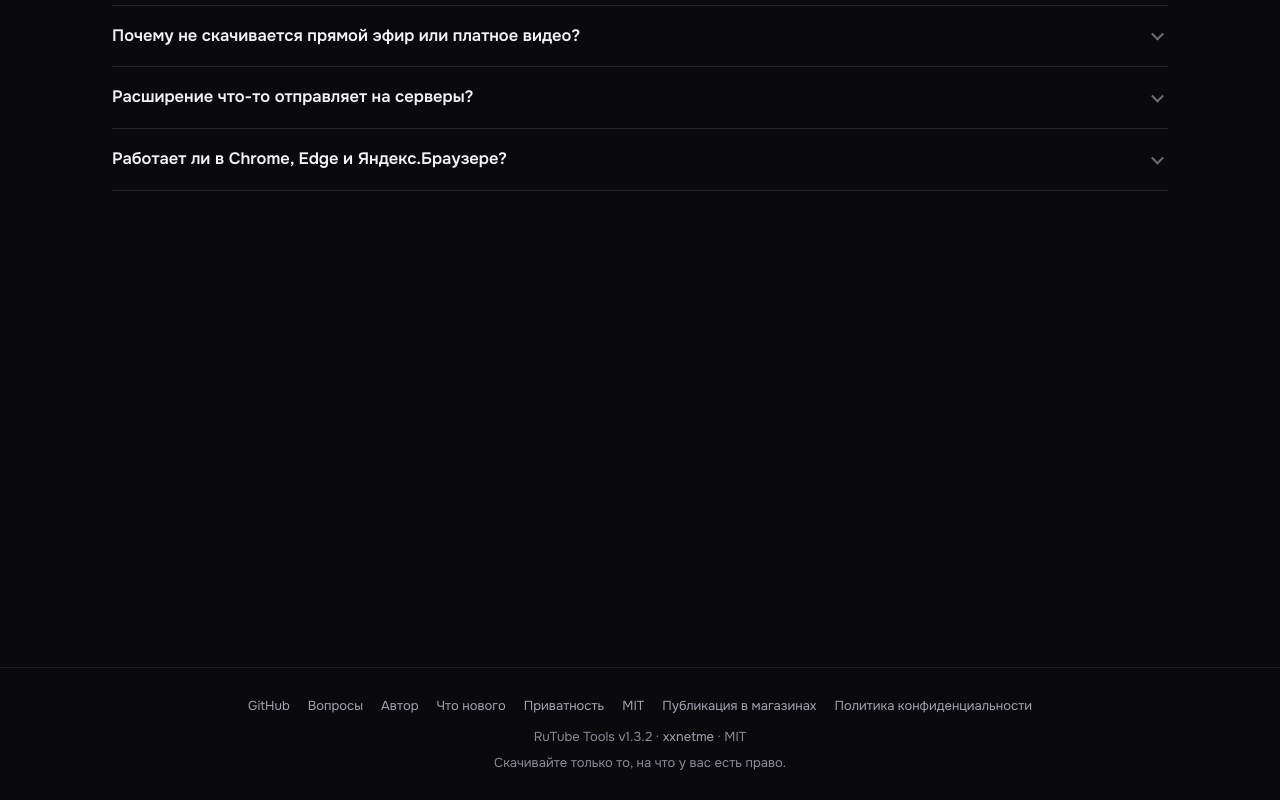
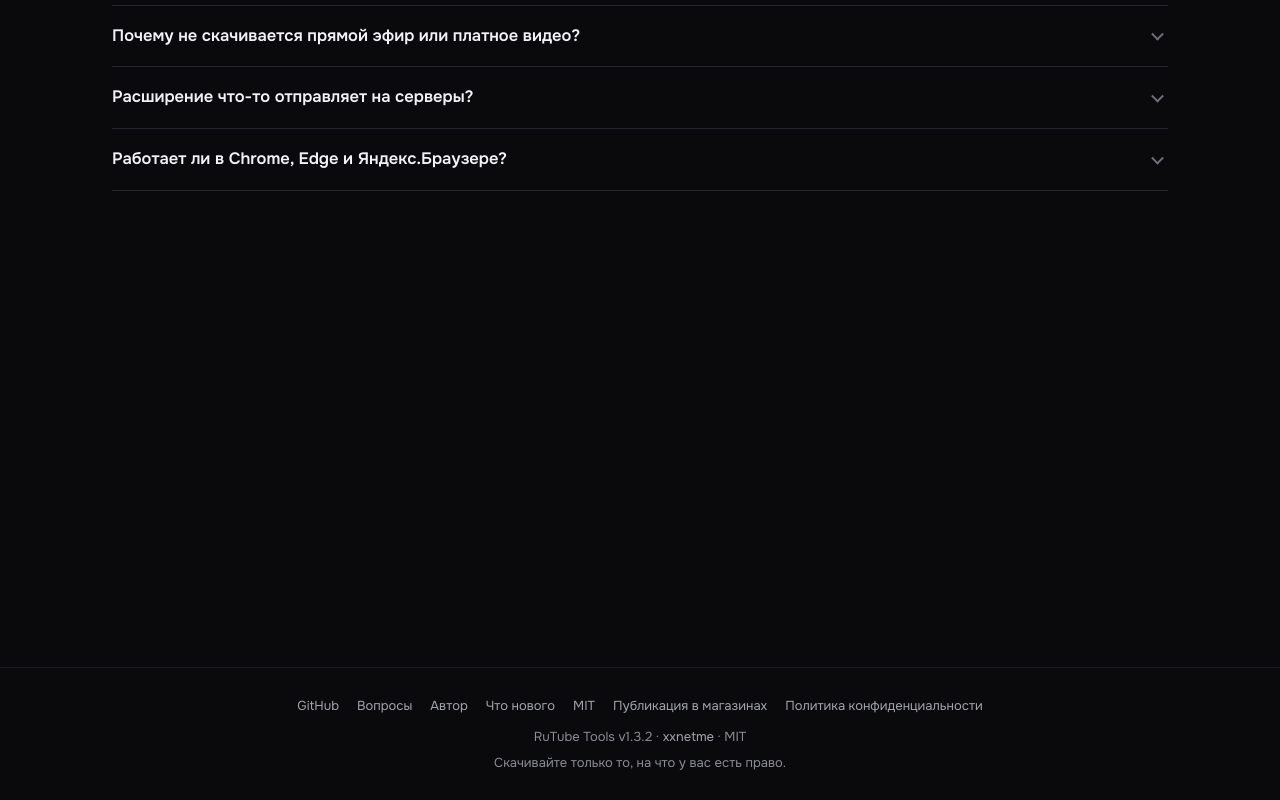
Before and after one commit to xxnetme/rutube-tools, a plain HTML site: page docs/index.html in a window 1280 px wide. Shown: the part 4977-5777 px from the top of the page. Drawn offline with Linux system fonts and the light colour scheme.

Commit message:
site: в подвале одна ссылка на политику — оформленная страница вместо markdown

```diff
--- a/docs/index.html
+++ b/docs/index.html
@@ -448,7 +448,6 @@ RuTube Tools</div>
 <a href="#faq" style="color:#a3a3b0">Вопросы</a>
 <a href="#author" style="color:#a3a3b0">Автор</a>
 <a href="https://github.com/xxnetme/rutube-tools/blob/main/docs/CHANGELOG.md" style="color:#a3a3b0">Что нового</a>
-<a href="https://github.com/xxnetme/rutube-tools/blob/main/docs/PRIVACY.md" style="color:#a3a3b0">Приватность</a>
 <a href="https://github.com/xxnetme/rutube-tools/blob/main/LICENSE" style="color:#a3a3b0">MIT</a>
 <a href="https://github.com/xxnetme/rutube-tools/blob/main/docs/PUBLISH.md" style="color:#a3a3b0">Публикация в магазинах</a>
 <a href="privacy.html" style="color:#a3a3b0">Политика конфиденциальности</a>
```
